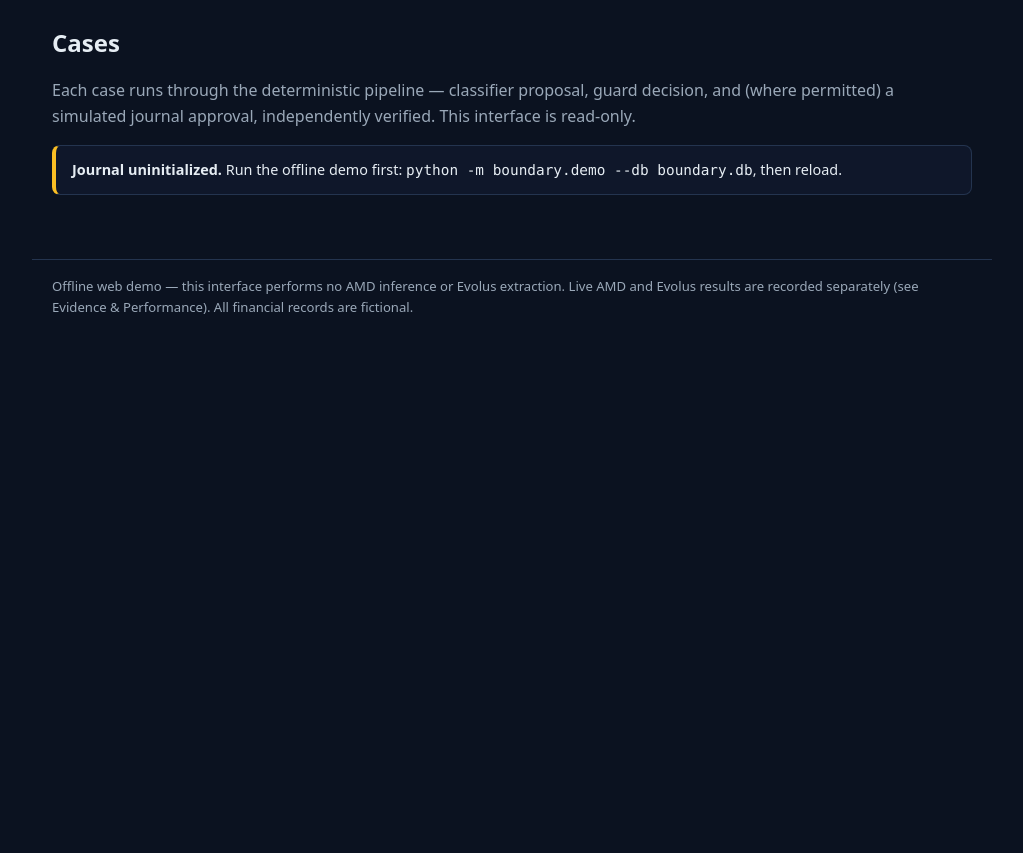
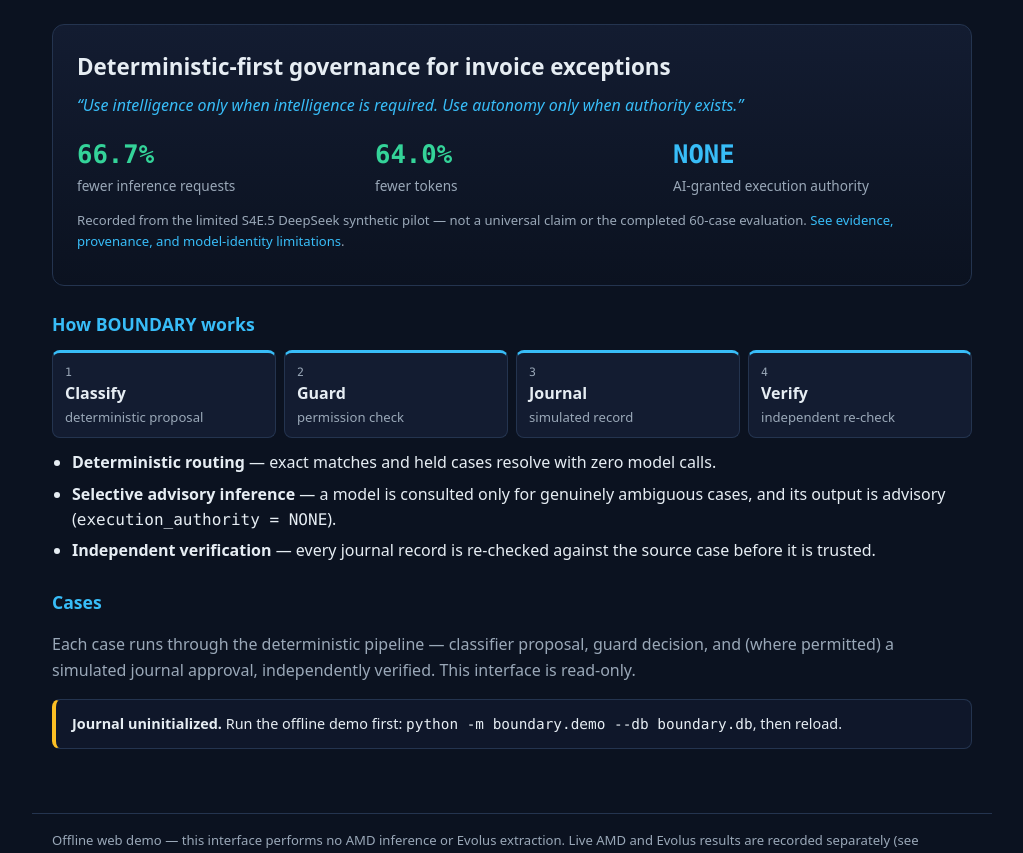
Before and after one commit to Null007Void/BOUNDARY, a FastAPI app: page / in a window 1280 px wide. Shown: the part 136-989 px from the top of the page, without its empty margins (128-1151 px from the left). Before the commit the page ends 450 px from the top, so only its background shows below. Run offline with FastAPI, Linux system fonts and the light colour scheme.

Commit message:
S4F.10: Signal Prism homepage hero (evidence-led, restrained)
- Add homepage hero: purpose, governing principle, and the three S4E.5 findings (66.7% / 64.0% / authority NONE)
- Derive metrics from the accepted evidence data (AMD_EVIDENCE), not hardcoded
- Label figures as the limited S4E.5 pilot, not universal or the 60-case study
- Add static CSS-only four-stage process strip (classify -> guard -> journal -> verify)
- Add concise deterministic-routing / advisory-inference / independent-verification explanation
- Link to Evidence & Performance for provenance
- 6 regression tests (evidence accuracy, rendering, accessibility, no-JS)

```diff
--- a/boundary/app.py
+++ b/boundary/app.py
@@ -123,7 +123,11 @@ def create_app(db_path: str = DEFAULT_DB_PATH) -> FastAPI:
                     rows.append({"case": case, "label": label, "committed": record is not None})
             finally:
                 journal.close()
-        return templates.TemplateResponse(request, "cases.html", {"rows": rows, "state": state})
+        return templates.TemplateResponse(
+            request,
+            "cases.html",
+            {"rows": rows, "state": state, "amd": AMD_EVIDENCE},
+        )
 
     @app.get("/cases/{case_id}", response_class=HTMLResponse)
     def case_detail(request: Request, case_id: str):
--- a/static/style.css
+++ b/static/style.css
@@ -268,6 +268,52 @@ h3 { font-size: 1rem; margin: 0 0 0.25rem; }
   border-top: 1px solid var(--border);
 }
 
+/* Homepage hero */
+.hero {
+  background: linear-gradient(180deg, var(--cobalt) 0%, var(--obsidian) 100%);
+  border: 1px solid var(--border);
+  border-radius: var(--radius-lg);
+  padding: 1.5rem 1.5rem 1.25rem;
+  margin: 0 0 1.5rem;
+}
+.hero-title { font-size: 1.4rem; margin: 0 0 0.5rem; color: var(--text); }
+.hero-principle { font-style: italic; color: var(--cyan); margin: 0 0 1rem; }
+.hero-metrics {
+  list-style: none; margin: 0 0 0.75rem; padding: 0;
+  display: flex; flex-wrap: wrap; gap: 1rem 1.5rem;
+}
+.metric { flex: 1 1 9rem; min-width: 9rem; }
+.metric-value {
+  display: block; font-family: var(--font-mono);
+  font-size: 1.6rem; font-weight: 700; color: var(--emerald);
+}
+.metric-value--none { color: var(--cyan); }
+.metric-label { display: block; color: var(--text-muted); font-size: 0.85rem; }
+.hero-caveat { font-size: 0.82rem; }
+
+/* How-it-works process strip */
+.how { margin: 0 0 1.5rem; }
+.process-strip {
+  list-style: none; margin: 0.75rem 0; padding: 0;
+  display: flex; flex-wrap: wrap; gap: 0.5rem;
+}
+.process-step {
+  flex: 1 1 9rem;
+  background: var(--cobalt);
+  border: 1px solid var(--border);
+  border-top: 3px solid var(--cyan);
+  border-radius: var(--radius);
+  padding: 0.6rem 0.75rem;
+}
+.process-num {
+  display: block; font-family: var(--font-mono);
+  font-size: 0.72rem; color: var(--text-muted);
+}
+.process-name { display: block; font-weight: 600; }
+.process-note { display: block; color: var(--text-muted); font-size: 0.82rem; }
+.how-list { margin: 0.5rem 0 0; padding-left: 1.25rem; }
+.how-list li { margin: 0.35rem 0; }
+
 @media (max-width: 40rem) {
   .facts div { grid-template-columns: 1fr; gap: 0; }
   .facts dt { margin-top: 0.35rem; }
--- a/templates/cases.html
+++ b/templates/cases.html
@@ -18,7 +18,42 @@
   </header>
 
   <main id="main">
-    <h1>Cases</h1>
+    <section class="hero">
+      <h1 class="hero-title">Deterministic-first governance for invoice exceptions</h1>
+      <p class="hero-principle">&ldquo;Use intelligence only when intelligence is required. Use autonomy only when authority exists.&rdquo;</p>
+      <ul class="hero-metrics">
+        <li class="metric">
+          <span class="metric-value">{{ amd.request_reduction }}</span>
+          <span class="metric-label">fewer inference requests</span>
+        </li>
+        <li class="metric">
+          <span class="metric-value">{{ amd.token_reduction }}</span>
+          <span class="metric-label">fewer tokens</span>
+        </li>
+        <li class="metric">
+          <span class="metric-value metric-value--none">NONE</span>
+          <span class="metric-label">AI-granted execution authority</span>
+        </li>
+      </ul>
+      <p class="hero-caveat muted">Recorded from the limited S4E.5 DeepSeek synthetic pilot &mdash; not a universal claim or the completed 60-case evaluation. <a href="/evidence">See evidence, provenance, and model-identity limitations</a>.</p>
+    </section>
+
+    <section class="how">
+      <h2>How BOUNDARY works</h2>
+      <ol class="process-strip" aria-label="Pipeline stages">
+        <li class="process-step"><span class="process-num">1</span><span class="process-name">Classify</span><span class="process-note">deterministic proposal</span></li>
+        <li class="process-step"><span class="process-num">2</span><span class="process-name">Guard</span><span class="process-note">permission check</span></li>
+        <li class="process-step"><span class="process-num">3</span><span class="process-name">Journal</span><span class="process-note">simulated record</span></li>
+        <li class="process-step"><span class="process-num">4</span><span class="process-name">Verify</span><span class="process-note">independent re-check</span></li>
+      </ol>
+      <ul class="how-list">
+        <li><strong>Deterministic routing</strong> &mdash; exact matches and held cases resolve with zero model calls.</li>
+        <li><strong>Selective advisory inference</strong> &mdash; a model is consulted only for genuinely ambiguous cases, and its output is advisory (<span class="mono">execution_authority = NONE</span>).</li>
+        <li><strong>Independent verification</strong> &mdash; every journal record is re-checked against the source case before it is trusted.</li>
+      </ul>
+    </section>
+
+    <h2>Cases</h2>
     <p class="muted">Each case runs through the deterministic pipeline &mdash; classifier proposal, guard
        decision, and (where permitted) a simulated journal approval, independently verified.
        This interface is read-only.</p>
```
Also changed, not shown: tests/test_signal_prism.py (+52 -0 lines).
